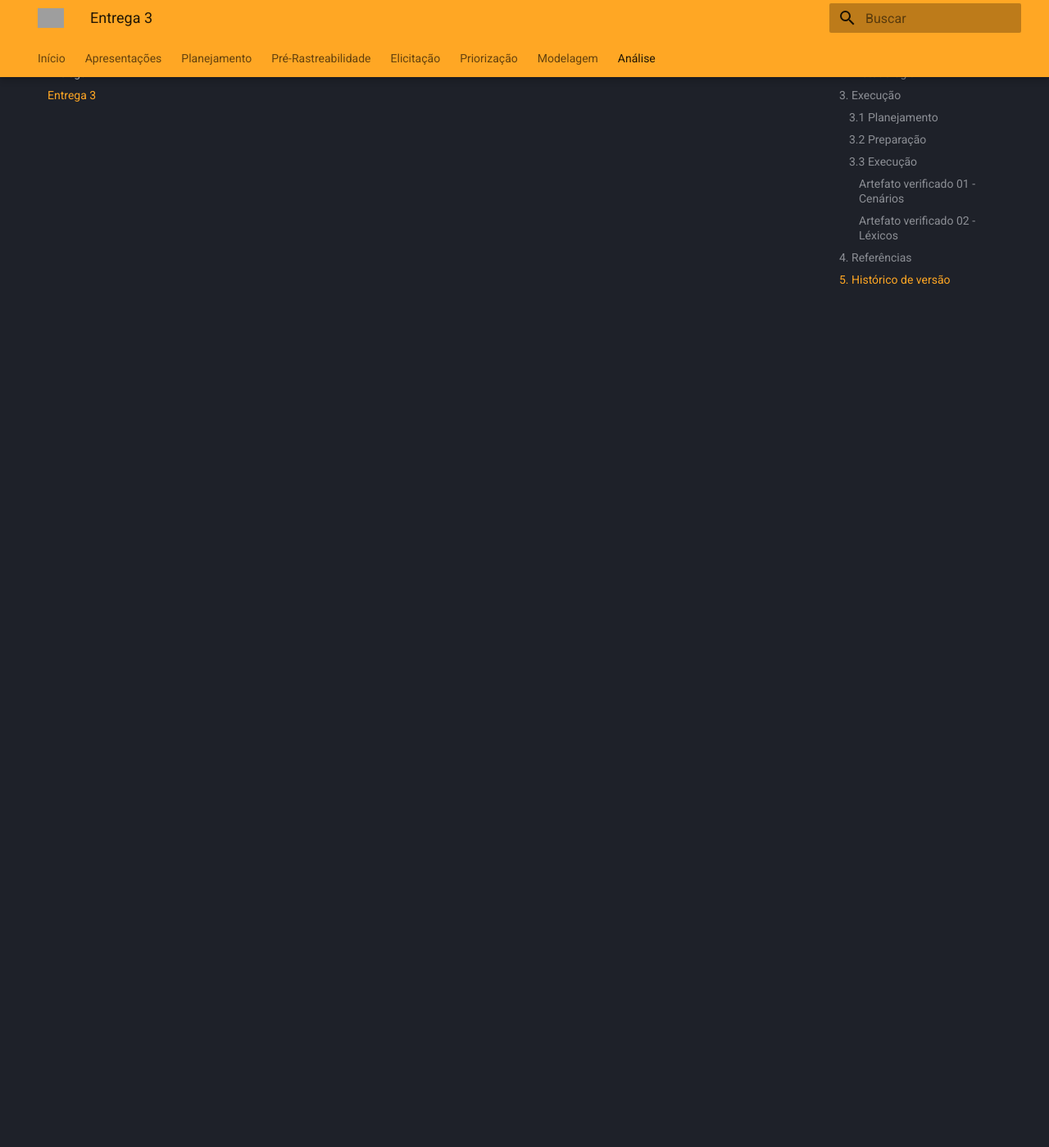
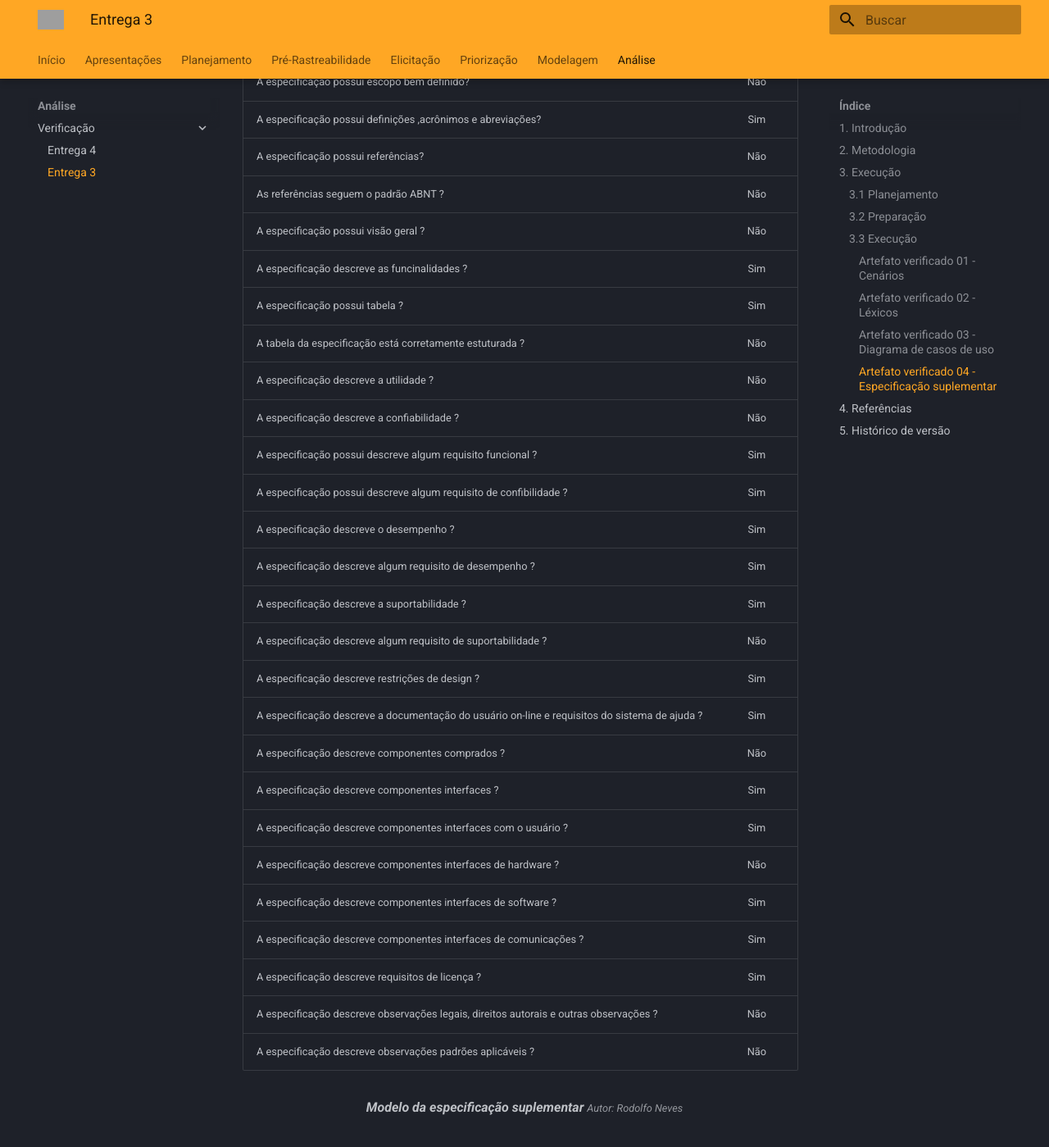
Before and after one commit to Requisitos-de-Software/2022.2-Moodle, an MkDocs documentation site: the page built from docs/Análise/Verificação/Entrega3.md, in a window 1280 px wide and 1400 px high, scrolled down 5811 px. Shown: the whole window at 82% size. Built offline with MkDocs 1.6.1 and Material for MkDocs 9.7.7, drawn with Linux system fonts in a browser that asks for light colours; some of the changed text lies outside the part shown; grey boxes are pictures that could not be loaded.

Commit message:
Adicionar o modelo da especificação suplementar

```diff
--- a/docs/Análise/Verificação/Entrega3.md
+++ b/docs/Análise/Verificação/Entrega3.md
@@ -1,25 +1,27 @@
 # Verificação da entrega 4 do grupo 8 (Fifa+)
 
-## 1. Introdução
+## 1\. Introdução
 
-&emsp;&emsp; Este artefato tem como objetivo realizar a verificação dos seguintes artefatos do grupo 8 [(Fifa+)](https://requisitos-de-software.github.io/2022.2-FifaPlus/) da disciplina de requisitos de software: Cenários, Léxico, Caso de Uso e Especificação Suplementar.
+   Este artefato tem como objetivo realizar a verificação dos seguintes artefatos do grupo 8 [(Fifa+)](https://requisitos-de-software.github.io/2022.2-FifaPlus/) da disciplina de requisitos de software: Cenários, Léxico, Caso de Uso e Especificação Suplementar.
 
-&emsp;&emsp; A verificação, resumidamente, busca garantir que os produtos de trabalho selecionados cumpram com seus requisitos especificados.
+   A verificação, resumidamente, busca garantir que os produtos de trabalho selecionados cumpram com seus requisitos especificados.
 
-## 2. Metodologia
+## 2\. Metodologia
 
-&emsp;&emsp; Para a realização desta verificação, o modelo de inspeção definido por Fagan foi seguido, o mesmo, estabelece um processo com 6 passos. Porém, por alguns passos não se encaixarem nesta atividade, não foram realizados. Os passos realizados para esta verificação foram: Planejamento, Preparação e Inspeção.
+   Para a realização desta verificação, o modelo de inspeção definido por Fagan foi seguido, o mesmo, estabelece um processo com 6 passos. Porém, por alguns passos não se encaixarem nesta atividade, não foram realizados. Os passos realizados para esta verificação foram: Planejamento, Preparação e Inspeção.
 
-## 3. Execução
+## 3\. Execução
 
 ### 3.1 Planejamento
-&emsp;&emsp; Para os cenários e Léxicos foi feito um check list para avaliar cada um dos cenários e Léxicos elaborados avaliando em "sim", quando o quesito é atendido, "não" para quando o quesito não é atendido e "incompleto", para quanto o quesito não é atendido totalmente ou de forma correta.
+
+   Para os cenários e Léxicos foi feito um check list para avaliar cada um dos cenários e Léxicos elaborados avaliando em "sim", quando o quesito é atendido, "não" para quando o quesito não é atendido e "incompleto", para quanto o quesito não é atendido totalmente ou de forma correta.
 
 ### 3.2 Preparação
-&emsp;&emsp; - Modelo das tabelas:
+
+   - Modelo das tabelas:
 
 | Quesito | Cxx |
-|:---------------------|:---:|
+| :------ | :---: |
 | A estrutura do cenário está padronizada? | Sim |
 | O nome do título é auto-explicativo? | Sim |
 | O objetivo foi definido de maneira direta e clara? | Incompleto |
@@ -34,17 +36,16 @@
 | Os episódios são coerentes? | Sim |
 | Os episódios ajudam a alcançar o objetivo? | Sim |
 
-<figcaption align='center'>
-    <b>Modelo de tabela para cenários</b>
-        <br><small>Autor: Pablo Christianno</small>
+<figcaption align="center"><b>Modelo de tabela para cenários</b>
+<small>Autor: Pablo Christianno</small>
 </figcaption>
 
 | Quesito | Lxx |
-|:----------------------------------------------------:|:---:|
+| :-----: | :---: |
 | A estrutura do léxico está padronizada? | Sim |
 | Possui nome e noção coerentes entre si? | Sim |
 | A noção de cada léxico está clara e define o que é o simbolo(denotação)? | Sim |
-| Apresenta classificação correta?| Incompleto |
+| Apresenta classificação correta? | Incompleto |
 | Apresenta impacto coerente | Sim |
 | Os sinônimos quando necessário, estão coerentes? | Sim |
 | possui todas as informações necessárias? | Não |
@@ -52,38 +53,37 @@
 | A ortografia está correta? | Não |
 | Possui link com outros léxicos, caso necessário? | Incompleto |
 
-<figcaption align='center'>
-    <b>Modelo de tabela para léxicos</b>
-        <br><small>Autor: Pablo Christianno</small>
+<figcaption align="center"><b>Modelo de tabela para léxicos</b>
+<small>Autor: Pablo Christianno</small>
+</figcaption>
+
+- Modelo do diagrama de casos de uso:
+
+| Quesito | Dxx |
+| :------ | :---: |
+| [característica] | [sim/não] |
+
+<figcaption align="center"><b>Modelo do diagrama de casos de uso</b>
+<small>Autor: Rodolfo Neves</small>
 </figcaption>
 
 
-&emsp;&emsp; - Modelo do diagrama de casos de uso:
+- Modelo da especificação suplementar:
 
 | Quesito | Dxx |
-|:---------------------|:---:|
-| Os atores estão presentes ? | Sim |
-| O sistema está devidamente definido? | Sim |
-| As metas estão devidamente definidas? | Sim |
-| As notações cumprem os padrões de um diagrama UML? | Sim |
-| Os relacionamentos estão devidamente estabelecidos? | Sim |
-| A caixa de limite do sistema está definido? | Sim |
-| Os casos de uso estão definidos? | Sim |
+| :------ | :---: |
+| [característica] | [sim/não] |
 
-<figcaption align='center'>
-    <b>Modelo do diagrama de casos de uso</b>
-    <br><small>Autor: Rodolfo Neves</small>
+<figcaption align="center"><b>Modelo da especificação suplementar</b>
+<small>Autor: Rodolfo Neves</small>
 </figcaption>
-
-
-
 
 ### 3.3 Execução
 
 #### Artefato verificado 01 - Cenários
 
 | Quesito | C01 | C02 | C03 | C04 | C05 | C06 | C07 | C08 | C09 | C10 | C11 | C12 | C13 | C14 |
-|:----------------------------------------------------:|:---:|:---:|:---:|:---:|:---:|:---:|:---:|:---:|:---:|:---:|:---:|:---:|:---:|:---:|
+| :-----: | :---: | :---: | :---: | :---: | :---: | :---: | :---: | :---: | :---: | :---: | :---: | :---: | :---: | :---: |
 | A estrutura do cenário está padronizada? | Incompleto | Incompleto | Incompleto | Incompleto | Incompleto | Incompleto | Incompleto | Incompleto | Incompleto | Incompleto | Incompleto | Incompleto | Incompleto | Incompleto |
 | O nomes do título é auto-explicativo? | Não | Não | Não | Não | Não | Não | Não | Não | Não | Não | Não | Não | Não | Não |
 | O objetivo foi definido de maneira direta e clara? | Sim | Sim | Sim | Sim | Sim | Sim | Sim | Incompleto | Incompleto | Sim | Sim | Sim | Incompleto | Sim |
@@ -98,19 +98,18 @@
 | Os episódios são coerentes? | Sim | Sim | Sim | Incompleto | Sim | Sim | Sim | não | Não | Sim | Sim | Sim | Sim | Sim |
 | Os episódios ajudam a alcançar o objetivo? | Sim | Sim | Sim | Sim | Sim | Sim | sim | Sim | Sim | Sim | Sim | Sim | Incompleto | Sim |
 
-<figcaption align='center'>
-    <b>Tabela 01 de artefato: Cenário</b>
-        <br><small>Autor: Pablo Christianno</small>
+<figcaption align="center"><b>Tabela 01 de artefato: Cenário</b>
+<small>Autor: Pablo Christianno</small>
 </figcaption>
 
 #### Artefato verificado 02 - Léxicos
 
 | Quesito | L01 | L02 | L03 | L04 | L05 | L06 | L07 | L08 | L09 | L10 | L11 | L12 | L13 | L14 | L15 | L16 | L17 |
-|:----------------------------------------------------:|:---:|:---:|:---:|:---:|:---:|:---:|:---:|:---:|:---:|:---:|:---:|:---:|:---:|:---:|:---:|:---:|:---:|
+| :-----: | :---: | :---: | :---: | :---: | :---: | :---: | :---: | :---: | :---: | :---: | :---: | :---: | :---: | :---: | :---: | :---: | :---: |
 | A estrutura do léxico está padronizada? | Sim | Sim | Sim | Sim | Sim | Sim | Sim | Sim | Sim | Sim | Sim | Sim | Sim | Sim | Sim | Sim | Sim |
 | Possui nome e noção coerentes entre si? | Sim | Sim | Sim | Sim | Incompleto | Sim | Sim | Sim | Não | Sim | Sim | Sim | Não | Sim | Sim | não | Sim |
 | A noção de cada léxico está clara e define o que é o simbolo(denotação)? | Sim | Sim | Sim | Sim | Sim | Sim | Sim | Sim | Sim | Sim | Sim | Sim | Sim | Sim | Sim | Sim | Sim |
-| Apresenta classificação correta?| Sim | Sim | Sim | Sim | Incompleto | Sim | Sim | Sim | Não | Sim | Sim | Sim | Sim | Sim | Sim | Não | Sim |
+| Apresenta classificação correta? | Sim | Sim | Sim | Sim | Incompleto | Sim | Sim | Sim | Não | Sim | Sim | Sim | Sim | Sim | Sim | Não | Sim |
 | Apresenta impacto coerente | Sim | Sim | Sim | Sim | Sim | Sim | Sim | Sim | Sim | Incompleto | Sim | Sim | Sim | Sim | Sim | Sim | Incompleto |
 | Os sinônimos quando necessário, estão coerentes? | Sim | Sim | Sim | Sim | Sim | Incompleto | Sim | Sim | Não | Sim | Sim | Sim | Não | Sim | Sim | Não | Sim |
 | Possui todas as informações necessárias? | Sim | Sim | Sim | Sim | Sim | Sim | Sim | Sim | Sim | Sim | Sim | Sim | Sim | Sim | Sim | Sim | Sim |
@@ -118,22 +117,79 @@
 | A ortografia está correta? | Sim | Sim | Sim | Sim | Sim | Sim | Sim | Sim | Sim | Sim | Sim | Sim | Sim | Sim | Sim | Sim | Sim |
 | Possui link com outros léxicos, caso necessário? | Sim | Sim | Sim | Sim | Sim | Incompleto | Sim | Sim | Sim | Sim | Sim | Sim | Sim | Sim | Sim | Sim | Sim |
 
-
-<figcaption align='center'>
-    <b>Tabela 02 de artefato: Léxico</b>
-        <br><small>Autor: Pablo Christianno</small>
+<figcaption align="center"><b>Tabela 02 de artefato: Léxico</b>
+<small>Autor: Pablo Christianno</small>
 </figcaption>
 
-## 4. Referências
+#### Artefato verificado 03 - Diagrama de casos de uso
 
-- [Aula 05 - Verificação e Validação - Univesp](https://www.youtube.com/watch?v=1Y-1zz6rZxo&t=22s)
-- [GitHub - 2021.1-Ingresso.com - verificação - cenários](https://github.com/Requisitos-de-Software/2021.1-Ingresso.com/blob/main/docs/verificacao/cenarios.md)
-- [GitHub - 2019.2-Duolingo - verificação - inspeção cenários](https://github.com/Requisitos-de-Software/2019.2-Duolingo/blob/master/docs/analise/verificacao/inspecaoCenario.md)
-- [GitHub - 2021.1-Ingresso.com - verificação - léxicos](https://github.com/Requisitos-de-Software/2021.1-Ingresso.com/blob/main/docs/verificacao/lexicos.md)
-- [GitHub - 2021.1-DisneyPlus - verificação - léxicos](https://github.com/Requisitos-de-Software/2021.1-DisneyPlus/blob/main/docs/analise/verificacao/lexicos.md)
+   - Modelo do diagrama de casos de uso:
 
-## 5. Histórico de versão
+| Quesito | Dxx |
+| :------ | :---: |
+| Os atores estão presentes ? | Sim |
+| O sistema está devidamente definido? | Sim |
+| As metas estão devidamente definidas? | Sim |
+| As notações cumprem os padrões de um diagrama UML? | Sim |
+| Os relacionamentos estão devidamente estabelecidos? | Sim |
+| A caixa de limite do sistema está definido? | Sim |
+| Os casos de uso estão definidos? | Sim |
+
+<figcaption align="center"><b>Tabela 03 de artefato: verificação do diagrama de casos de uso</b>
+<small>Autor: Rodolfo Neves</small>
+</figcaption>
+
+#### Artefato verificado 04 - Especificação suplementar
+
+- Modelo da especificação suplementar:
+
+| Quesito | Exx |
+| :------ | :---: |
+| A  especificação descreve a introdução? | Sim |
+| A  especificação descreve o objetivo ? | Não |
+| A  especificação possui escopo bem definido? | Não |
+| A  especificação possui definições ,acrônimos e abreviações? | Sim |
+| A  especificação possui referências? | Não |
+| As referências seguem o padrão ABNT ? | Não |
+| A  especificação possui visão geral ? | Não |
+| A  especificação descreve as funcinalidades ? | Sim |
+| A  especificação possui tabela ? | Sim |
+| A tabela da  especificação está corretamente estuturada ? | Não |
+| A  especificação descreve a utilidade ? | Não |
+| A  especificação descreve a confiabilidade ? | Não |
+| A  especificação possui descreve algum requisito funcional ? | Sim |
+| A  especificação possui descreve algum requisito de confibilidade ? | Sim |
+| A  especificação descreve o desempenho ? | Sim |
+| A  especificação descreve algum requisito de desempenho ? | Sim |
+| A  especificação descreve a suportabilidade ? | Sim |
+| A  especificação descreve algum requisito de suportabilidade ? | Não |
+| A  especificação descreve restrições de design ? | Sim |
+| A  especificação descreve a documentação do usuário on-line e requisitos do sistema de ajuda ? | Sim |
+| A  especificação descreve componentes comprados ? | Não |
+| A  especificação descreve componentes interfaces ? | Sim |
+| A  especificação descreve componentes interfaces com o usuário ? | Sim |
+| A  especificação descreve componentes interfaces de hardware ? | Não |
+| A  especificação descreve componentes interfaces de software ? | Sim |
+| A  especificação descreve componentes interfaces de comunicações ? | Sim |
+| A  especificação descreve requisitos de licença ? | Sim |
+| A  especificação descreve observações legais, direitos autorais e outras observações ? | Não |
+| A  especificação descreve observações padrões aplicáveis ? | Não |
+
+<figcaption align="center"><b>Modelo da especificação suplementar</b>
+<small>Autor: Rodolfo Neves</small>
+</figcaption>
+
+## 4\. Referências
+
+* [Aula 05 - Verificação e Validação - Univesp](https://www.youtube.com/watch?v=1Y-1zz6rZxo&t=22s)
+* [GitHub - 2021.1-Ingresso.com - verificação - cenários](https://github.com/Requisitos-de-Software/2021.1-Ingresso.com/blob/main/docs/verificacao/cenarios.md)
+* [GitHub - 2019.2-Duolingo - verificação - inspeção cenários](https://github.com/Requisitos-de-Software/2019.2-Duolingo/blob/master/docs/analise/verificacao/inspecaoCenario.md)
+* [GitHub - 2021.1-Ingresso.com - verificação - léxicos](https://github.com/Requisitos-de-Software/2021.1-Ingresso.com/blob/main/docs/verificacao/lexicos.md)
+* [GitHub - 2021.1-DisneyPlus - verificação - léxicos](https://github.com/Requisitos-de-Software/2021.1-DisneyPlus/blob/main/docs/analise/verificacao/lexicos.md)
+
+## 5\. Histórico de versão
 
 | Versão | Data da realização | Data prevista revisão | Descrição | Autor | Revisor |
-|--------|------|------|-----------|-------|---------|
-| 1.0    | 08/01/2023 | 09/01/2023 | Criação da página e verificação dos cenários | Pablo Christianno | Rodolfo Cabral Neves |
+| ------ | ------------------ | --------------------- | --------- | ----- | ------- |
+| 1.0 | 08/01/2023 | 09/01/2023 | Criação da página e verificação dos cenários | Pablo Christianno | Rodolfo Cabral Neves |
+| 1.1 | 08/01/2023 | 09/01/2023 | Verificação do diagrama de casos de uso e da especificação suplementar | Rodolfo Cabral Neves | Pablo Christianno |
```
